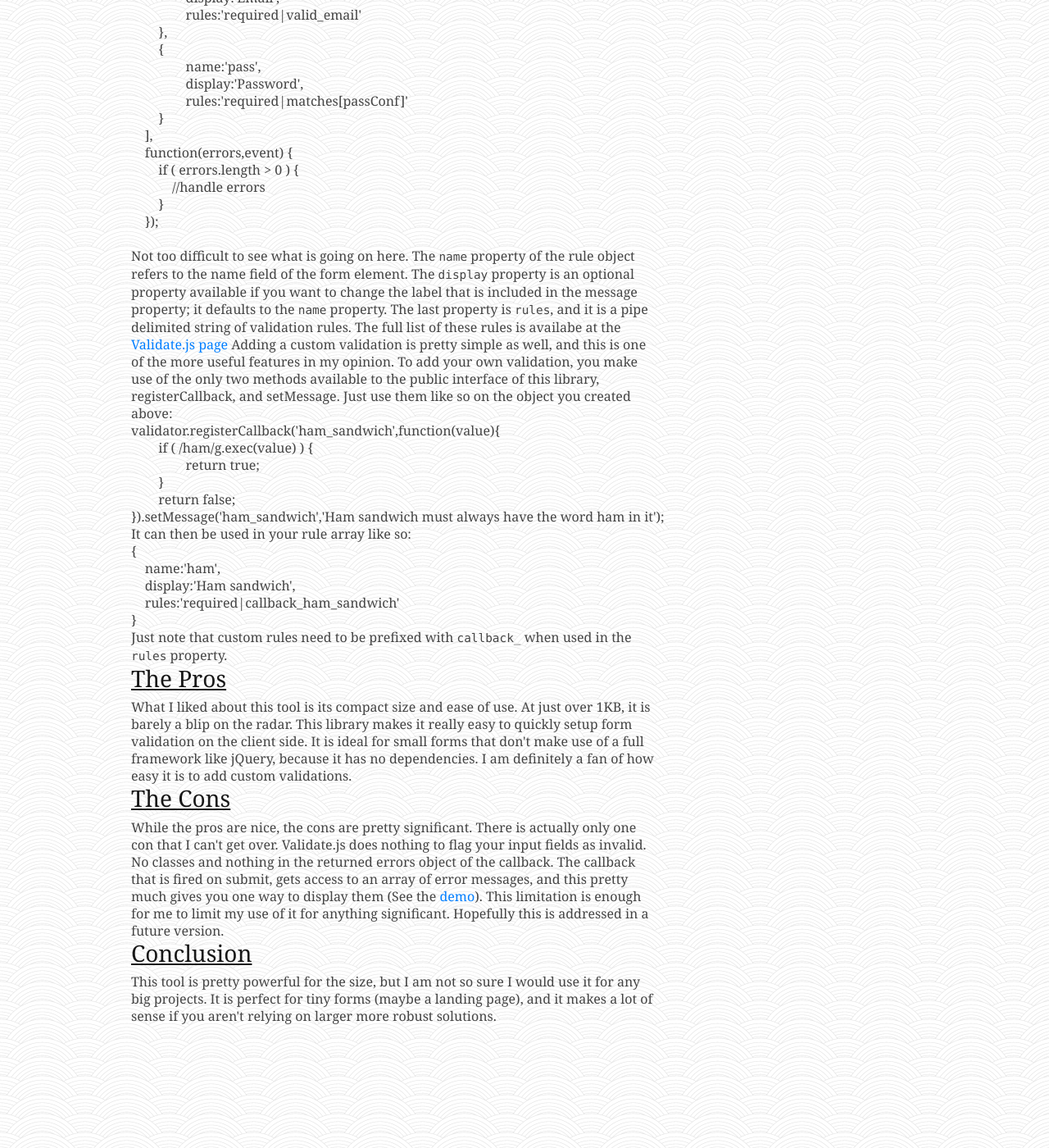
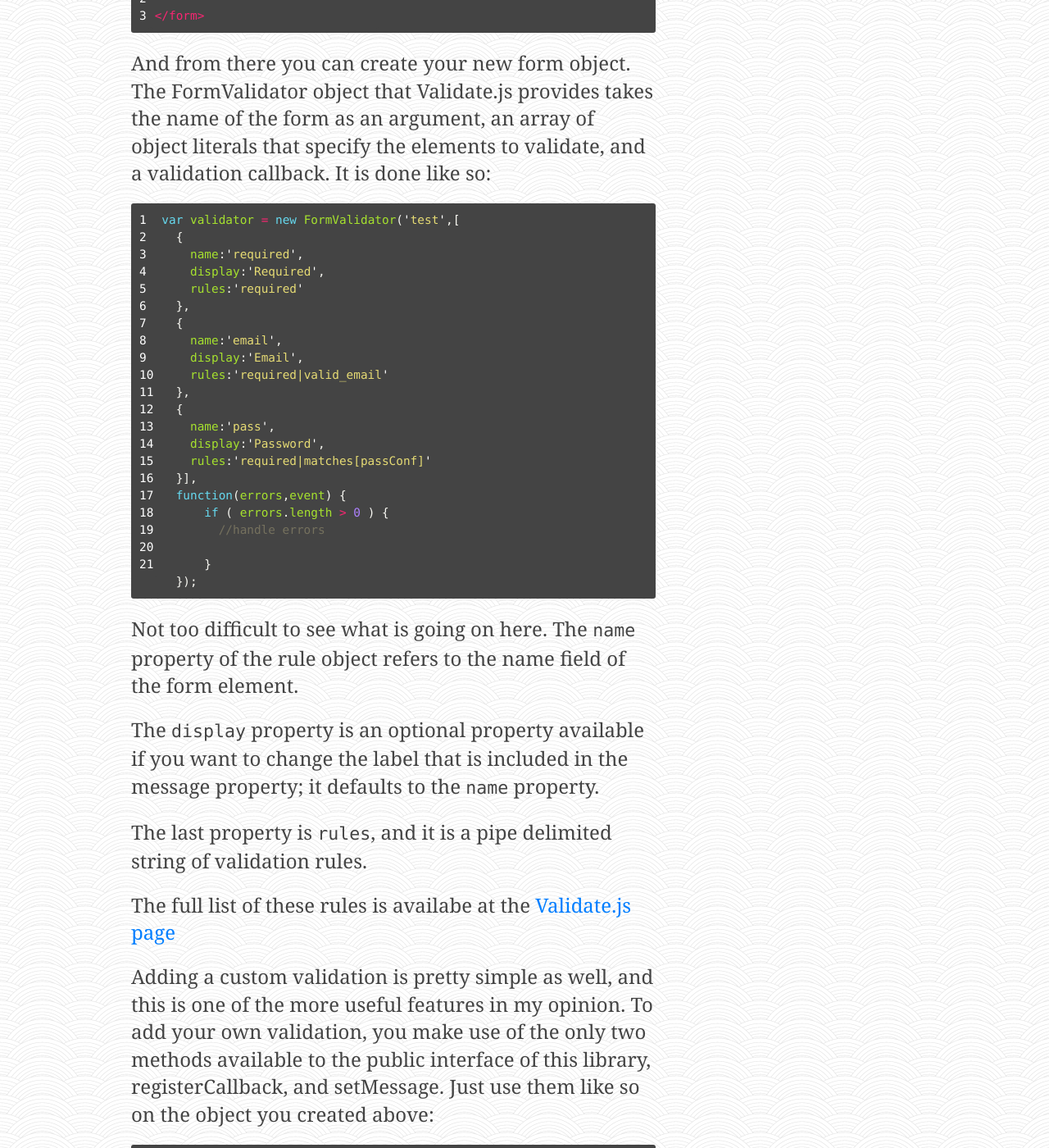
Before and after one commit to brianium/old-site, a Jekyll site: the page built from _posts/2011-11-11-validate-js-a-tiny-javascript-validation-library.html, in a window 1280 px wide and 1400 px high, scrolled down 968 px. Shown: the whole window at 82% size. Built offline with Jekyll 4.4.1, drawn with Linux system fonts in a browser that asks for light colours; some of the changed text lies outside the part shown.

Commit message:
validate js article updated

```diff
--- a/_posts/2011-11-11-validate-js-a-tiny-javascript-validation-library.html
+++ b/_posts/2011-11-11-validate-js-a-tiny-javascript-validation-library.html
@@ -1,6 +1,6 @@
 ---
 layout: post
-title: Validate.js - A tiny JavaScript validation library
+title: Validate.js - A Tiny JavaScript Validation Library
 tags:
 - JavaScript
 - Validation
@@ -21,24 +21,22 @@
   _yoast_wpseo_redirect: ''
   _thumbnail_id: '1029'
 ---
-I recently had a chance to try out the JavaScript validation library known as Validate.js. It boasts a tiny size (about 1kb gzipped), no dependencies, and a style that will be familiar to CodeIgniter fans. What this tiny tool boasts is definitely a strong point, but it has a few things that irk me. Lets take a look and see whats going on with this little fella.
+<p>I recently had a chance to try out the JavaScript validation library known as Validate.js. It boasts a tiny size (about 1kb gzipped), no dependencies, and a style that will be familiar to CodeIgniter fans. What this tiny tool boasts is definitely a strong point, but it has a few things that irk me. Lets take a look and see whats going on with this little fella.</p>
 
-<div class="tags Yellow">
-<a target="_blank" class="add-bottom" href="http://www.brianscaturro.com/demos/validate">Demo</a>
-</div>
-<hr />
+<a target="_blank" class="button" href="/demos/validate">Demo</a>
 
-<h3>Adding validation rules</h3>
-Adding validation rules is a snap. Validate.js uses the document.forms element from DOM Spec 2 to work its magic. So you will need to use the name attribute on your form (something I myself have not done regularly in a good while). Set your form up like so:
-<pre class="prettyprint">
-&lt;form name="test" method="get"&gt;
+<h2>Adding Validation Rules</h2>
+<p>Adding validation rules is a snap. Validate.js uses the document.forms element from DOM Spec 2 to work its magic. So you will need to use the name attribute on your form (something I myself have not done regularly in a good while). Set your form up like so:</p>
 
-&lt;/form&gt;
-</pre>
+{% highlight html linenos %}
+<form name="test" method="get">
 
-And from there you can create your new form object. The FormValidator object that Validate.js provides takes the name of the form as an argument, an array of object literals that specify the elements to validate, and a validation callback. It is done like so:
+</form>
+{% endhighlight %}
 
-<pre class="prettyprint">
+<p>And from there you can create your new form object. The FormValidator object that Validate.js provides takes the name of the form as an argument, an array of object literals that specify the elements to validate, and a validation callback. It is done like so:</p>
+
+{% highlight js linenos %}
 var validator = new FormValidator('test',[
   {
     name:'required',
@@ -54,49 +52,66 @@
     name:'pass',
     display:'Password',
     rules:'required|matches[passConf]'
-	}
-    ],
+  }],
   function(errors,event) {
       if ( errors.length > 0 ) {
         //handle errors
       }
   });
+{% endhighlight %}
 
-</pre>
+<p>
+  Not too difficult to see what is going on here. The <code>name</code> property of the rule object refers to the name field of the form element.</p>
+<p>
+  The <code>display</code> property is an optional property available if you want to change the label that is included in the message property; it defaults to the <code>name</code> property.
+</p>
+<p>The last property is <code>rules</code>, and it is a pipe delimited string of validation rules.</p>
+<p>
+  The full list of these rules is availabe at the <a href="http://rickharrison.github.com/validate.js/" target="_blank">Validate.js page</a>
+</p>
 
-Not too difficult to see what is going on here. The <code>name</code> property of the rule object refers to the name field of the form element. The <code>display</code> property is an optional property available if you want to change the label that is included in the message property; it defaults to the <code>name</code> property. The last property is <code>rules</code>, and it is a pipe delimited string of validation rules. The full list of these rules is availabe at the <a href="http://rickharrison.github.com/validate.js/" target="_blank">Validate.js page</a>
+<p>Adding a custom validation is pretty simple as well, and this is one of the more useful features in my opinion. To add your own validation, you make use of the only two methods available to the public interface of this library, registerCallback, and setMessage. Just use them like so on the object you created above:</p>
 
-Adding a custom validation is pretty simple as well, and this is one of the more useful features in my opinion. To add your own validation, you make use of the only two methods available to the public interface of this library, registerCallback, and setMessage. Just use them like so on the object you created above:
-
-<pre class="prettyprint">
+{% highlight js linenos %}
 validator.registerCallback('ham_sandwich',function(value){
   if ( /ham/g.exec(value) ) {
     return true;
   }
   return false;
 }).setMessage('ham_sandwich','Ham sandwich must always have the word ham in it');
-</pre>
+{% endhighlight %}
 
-It can then be used in your rule array like so:
-<pre class="prettyprint">
+<p>It can then be used in your rule array like so:</p>
+
+{% highlight js linenos %}
 {
     name:'ham',
     display:'Ham sandwich',
     rules:'required|callback_ham_sandwich'
 }
-</pre>
+{% endhighlight %}
 
-Just note that custom rules need to be prefixed with <code>callback_</code> when used in the <code>rules</code> property.
+<p>Just note that custom rules need to be prefixed with <code>callback_</code> when used in the <code>rules</code> property.</p>
 
-<h3>The Pros</h3>
+<h2>The Pros</h2>
 
-What I liked about this tool is its compact size and ease of use. At just over 1KB, it is barely a blip on the radar. This library makes it really easy to quickly setup form validation on the client side. It is ideal for small forms that don't make use of a full framework like jQuery, because it has no dependencies. I am definitely a fan of how easy it is to add custom validations.
+<p>
+  What I liked about this tool is its compact size and ease of use. At just over 1KB, it is barely a blip on the radar.
+<p>
+  This library makes it really easy to quickly setup form validation on the client side. It is ideal for small forms that don't make use of a full framework like jQuery, because it has no dependencies.
+</p>
+<p>I am definitely a fan of how easy it is to add custom validations.</p>
 
-<h3>The Cons</h3>
+<h2>The Cons</h2>
 
-While the pros are nice, the cons are pretty significant. There is actually only one con that I can't get over. Validate.js does nothing to flag your input fields as invalid. No classes and nothing in the returned errors object of the callback. The callback that is fired on submit, gets access to an array of error messages, and this pretty much gives you one way to display them (See the <a href="http://www.brianscaturro.com/demos/validate" target="_blank">demo</a>).
+<p>While the pros are nice, the cons are pretty significant. There is actually only one con that I can't get over. Validate.js does nothing to flag your input fields as invalid. No classes and nothing in the returned errors object of the callback. The callback that is fired on submit, gets access to an array of error messages, and this pretty much gives you one way to display them (See the <a href="/demos/validate" target="_blank">demo</a>).</p>
 
-This limitation is enough for me to limit my use of it for anything significant. Hopefully this is addressed in a future version.
+<p>This limitation is enough for me to limit my use of it for anything significant. Hopefully this is addressed in a future version.</p>
 
-<h3>Conclusion</h3>
-This tool is pretty powerful for the size, but I am not so sure I would use it for any big projects. It is perfect for tiny forms (maybe a landing page), and it makes a lot of sense if you aren't relying on larger more robust solutions.
+<h2>Conclusion</h2>
+<p>This tool is pretty powerful for the size, but I am not so sure I would use it for any big projects. It is perfect for tiny forms (maybe a landing page), and it makes a lot of sense if you aren't relying on larger more robust solutions.</p>
+
+<h2>Update</h2>
+<p>
+  As of 05/17/2012, Validate.js has included the the id and name of the form element in the error object. You can now reference your form elements in your error handling callback!
+</p>
```
Also changed, not shown: 2 other files. Lines whose indentation alone changed are shown as unchanged.
